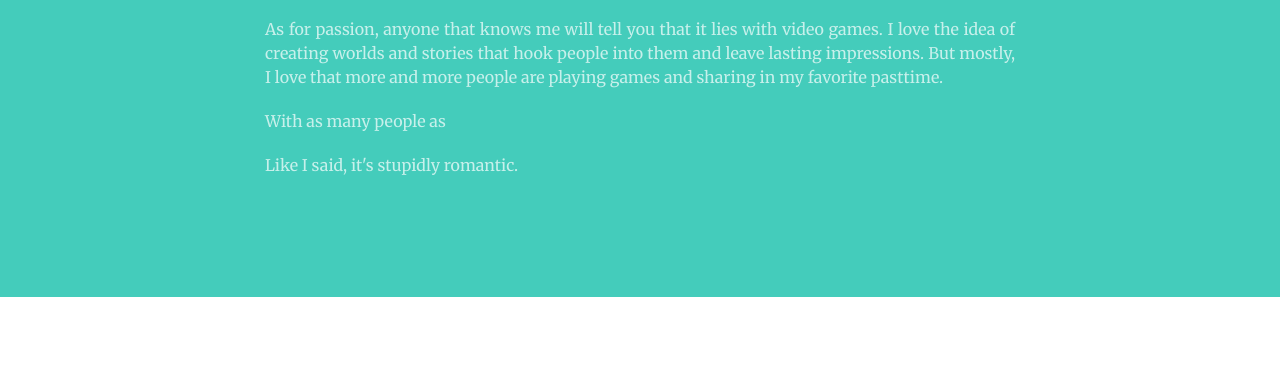
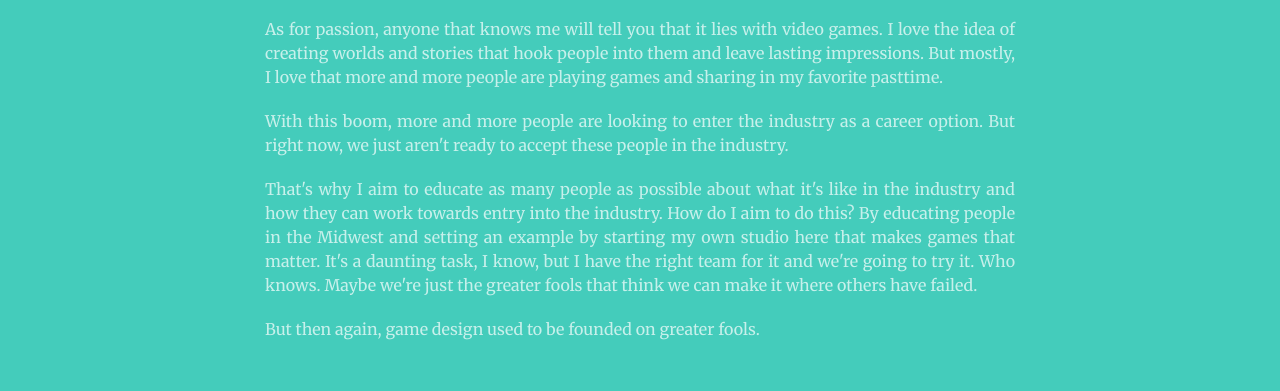
Before and after one commit to iDecided/Portfolio, a plain HTML site: page index.html in a window 1280 px wide. Shown: the part 1095-1486 px from the top of the page. Drawn offline with nearby package versions, Linux system fonts and the light colour scheme.

Commit message:
Finished filling out the about section.

```diff
--- a/index.html
+++ b/index.html
@@ -103,10 +103,17 @@
                         But mostly, I love that more and more people are playing games and sharing in my favorite pasttime.
                     </p>
                     <p class="text-faded">
-                        With as many people as
+                        With this boom, more and more people are looking to enter the industry as a career option.
+                        But right now, we just aren't ready to accept these people in the industry.
                     </p>
                     <p class="text-faded">
-                        Like I said, it's stupidly romantic.
+                        That's why I aim to educate as many people as possible about what it's like in the industry and how they can work towards entry into the industry.
+                        How do I aim to do this? By educating people in the Midwest and setting an example by starting my own studio here that makes games that matter.
+                        It's a daunting task, I know, but I have the right team for it and we're going to try it.
+                        Who knows. Maybe we're just the greater fools that think we can make it where others have failed.
+                    </p>
+                    <p class="text-faded">
+                        But then again, game design used to be founded on greater fools.
                     </p>
                     <!--<a href="#" class="btn btn-default btn-xl">Get Started!</a>-->
                 </div>
```
